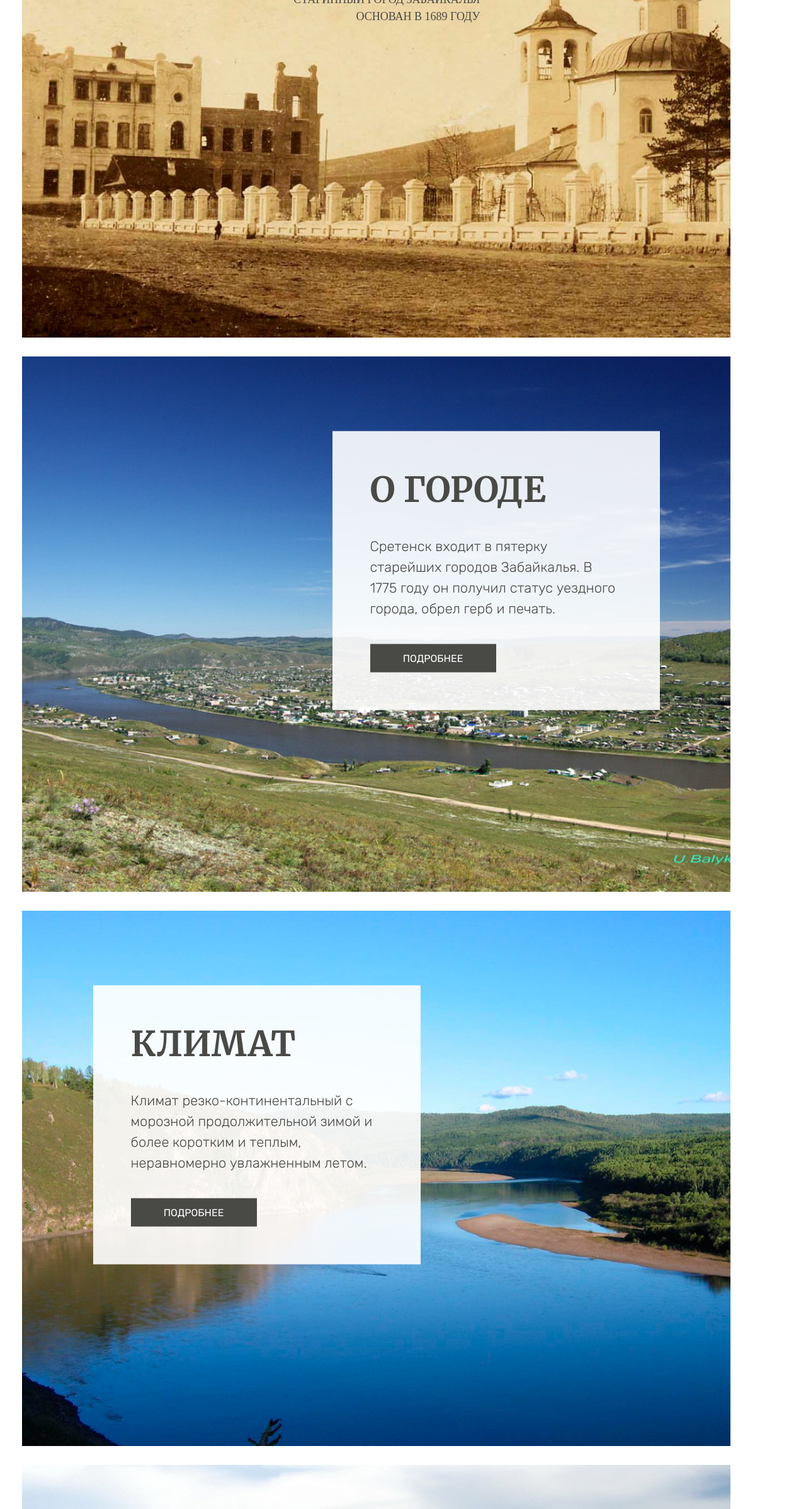
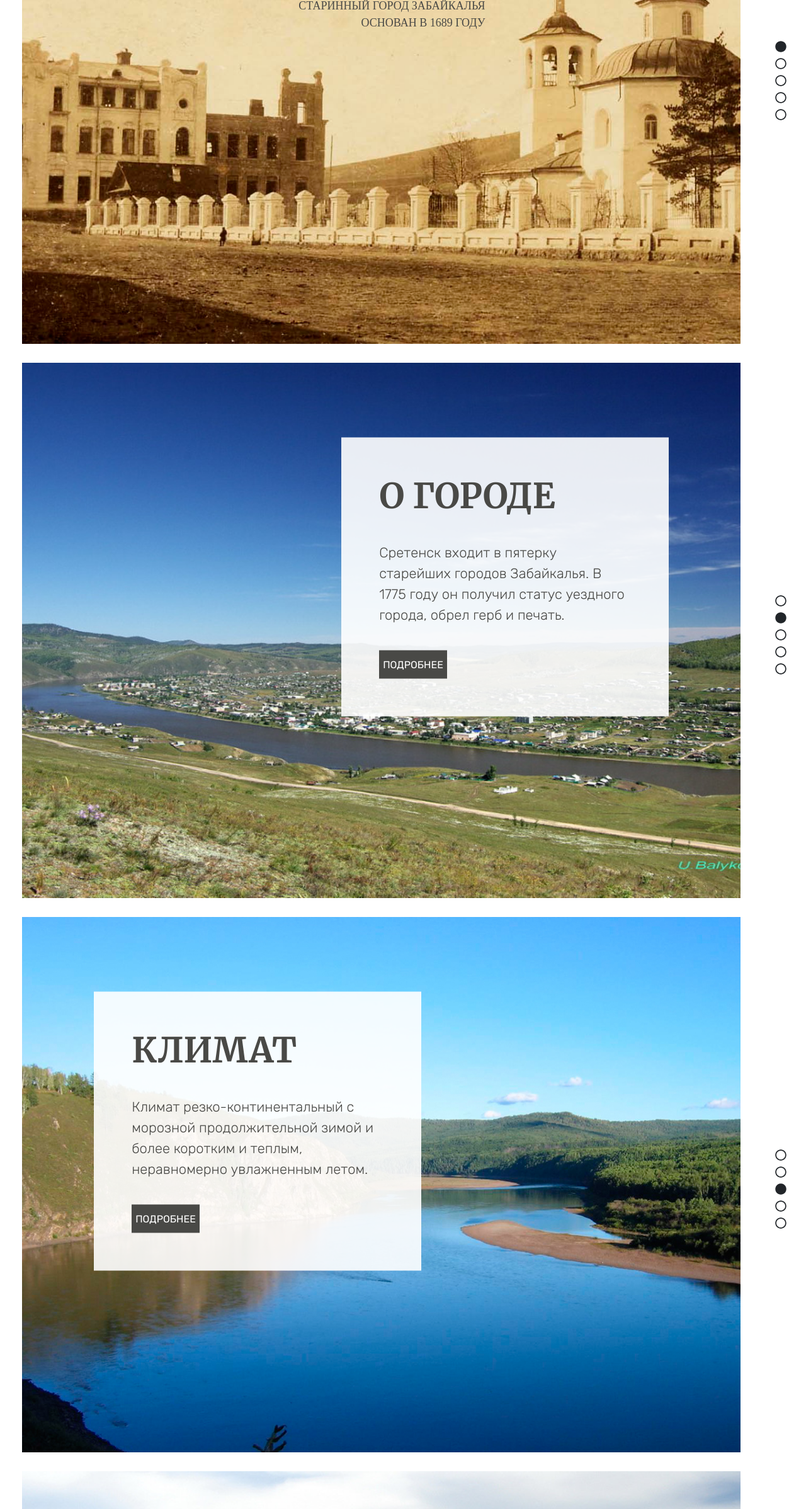
Before and after one commit to binakot/Sretensk-Home-Page, a website: page src/index.html in a window 1280 px wide. Shown: the part 404-2800 px from the top of the page at 63% size. Drawn offline with nearby package versions, Linux system fonts and the light colour scheme.

Commit message:
Added right column with image number marker.

```diff
--- a/src/css/main.css
+++ b/src/css/main.css
@@ -17,11 +17,16 @@
         padding-left: .5rem;
     }
     .navbar-expand-custom .navbar-collapse {
-        display: flex!important;
+        display: flex !important;
     }
     .navbar-expand-custom .navbar-toggler {
         display: none;
     }
+}
+
+body {
+    margin: 0;
+    padding: 0;
 }
 
 *:focus {
@@ -29,13 +34,8 @@
 }
 
 button:hover {
-    transform:scale(1.05,1.07);
+    transform: scale(1.05, 1.05);
     transition-duration: 250ms;
-}
-
-body {
-    margin: 0;
-    padding: 0;
 }
 
 .navbar {
@@ -48,7 +48,7 @@ body {
 }
 
 .navbar-brand {
-    padding-right: 85px;
+    padding-right: 50px;
     color: #494946 !important;
     font-family: cheap-stealer, serif;
     font-size: 60px;
@@ -63,12 +63,24 @@ body {
 }
 
 .container-fluid {
-    padding-top: 90px;
+    padding-top: 100px;
     padding-left: 50px;
-    padding-right: 135px;
 }
 
-.row {
+.container-fluid ul {
+    list-style: none;
+}
+
+.container-fluid li {
+    font-size: 18px;
+}
+
+.col-centered {
+    display: flex;
+    align-items: center;
+}
+
+.col-11 {
     margin-bottom: 30px;
     height: 850px;
     background: no-repeat center;
@@ -81,10 +93,6 @@ body {
     top: 50%;
     left: 50%;
     transform: translate(-50%, -50%);
-}
-
-#splash {
-    background-image: url("../img/1.jpg");
 }
 
 #splash .text-block {
@@ -107,22 +115,6 @@ body {
     font-size: 18px;
     text-align: right;
     text-transform: uppercase;
-}
-
-#page1 {
-    background-image: url("../img/2.jpg");
-}
-
-#page2 {
-    background-image: url("../img/3.jpg");
-}
-
-#page3 {
-    background-image: url("../img/4.jpg");
-}
-
-#page4 {
-    background-image: url("../img/5.jpg");
 }
 
 #page1 .text-block, #page2 .text-block, #page3 .text-block, #page4 .text-block {
@@ -159,7 +151,6 @@ body {
 }
 
 #page1 button, #page2 button, #page3 button, #page4 button {
-    width: 200px;
     height: 45px;
     color: white;
     background-color: #494946;
@@ -167,6 +158,26 @@ body {
     text-transform: uppercase;
     border: none;
     float: left;
+}
+
+#splash .col-11 {
+    background-image: url("../img/1.jpg");
+}
+
+#page1 .col-11 {
+    background-image: url("../img/2.jpg");
+}
+
+#page2 .col-11 {
+    background-image: url("../img/3.jpg");
+}
+
+#page3 .col-11 {
+    background-image: url("../img/4.jpg");
+}
+
+#page4 .col-11 {
+    background-image: url("../img/5.jpg");
 }
 
 #copyright {
--- a/src/index.html
+++ b/src/index.html
@@ -13,6 +13,7 @@
 
     <link href="https://fonts.googleapis.com/css?family=Merriweather:400,700|Rubik:300,400&amp;subset=cyrillic" rel="stylesheet">
     <link rel="stylesheet" href="https://stackpath.bootstrapcdn.com/bootstrap/4.1.0/css/bootstrap.min.css" integrity="sha384-9gVQ4dYFwwWSjIDZnLEWnxCjeSWFphJiwGPXr1jddIhOegiu1FwO5qRGvFXOdJZ4" crossorigin="anonymous">
+    <script defer src="https://use.fontawesome.com/releases/v5.0.10/js/all.js" integrity="sha384-slN8GvtUJGnv6ca26v8EzVaR9DC58QEwsIk9q1QXdCU8Yu8ck/tL/5szYlBbqmS+" crossorigin="anonymous"></script>
 
     <link rel="stylesheet" href="css/main.css">
 </head>
@@ -46,17 +47,26 @@
     <main role="main">
         <div class="container-fluid">
             <div id="splash" class="row">
-                <div class="col-md-12">
+                <div class="col-11">
                     <div class="text-block">
                         <h1>Сретенск</h1>
                         <p>Старинный город Забайкалья</p>
                         <p>Основан в 1689 году</p>
                     </div>
                 </div>
+                <div class="col-1 col-centered">
+                    <ul>
+                        <li><i class="fas fa-circle"></i>
+                        <li><i class="far fa-circle"></i>
+                        <li><i class="far fa-circle"></i>
+                        <li><i class="far fa-circle"></i>
+                        <li><i class="far fa-circle"></i>
+                    </ul>
+                </div>
             </div>
 
             <div id="page1" class="row">
-                <div class="col-md-12">
+                <div class="col-11">
                     <div class="text-block">
                         <h1>О городе</h1>
                         <p>
@@ -66,10 +76,19 @@
                         <a href="#"><button>Подробнее</button></a>
                     </div>
                 </div>
+                <div class="col-1 col-centered">
+                    <ul>
+                        <li><i class="far fa-circle"></i>
+                        <li><i class="fas fa-circle"></i>
+                        <li><i class="far fa-circle"></i>
+                        <li><i class="far fa-circle"></i>
+                        <li><i class="far fa-circle"></i>
+                    </ul>
+                </div>
             </div>
 
             <div id="page2" class="row">
-                <div class="col-md-12">
+                <div class="col-11">
                     <div class="text-block">
                         <h1>Климат</h1>
                         <p>
@@ -78,10 +97,19 @@
                         <a href="#"><button>Подробнее</button></a>
                     </div>
                 </div>
+                <div class="col-1 col-centered">
+                    <ul>
+                        <li><i class="far fa-circle"></i>
+                        <li><i class="far fa-circle"></i>
+                        <li><i class="fas fa-circle"></i>
+                        <li><i class="far fa-circle"></i>
+                        <li><i class="far fa-circle"></i>
+                    </ul>
+                </div>
             </div>
 
             <div id="page3" class="row">
-                <div class="col-md-12">
+                <div class="col-11">
                     <div class="text-block">
                         <h1>География</h1>
                         <p>
@@ -91,10 +119,19 @@
                         <a href="#"><button>Подробнее</button></a>
                     </div>
                 </div>
+                <div class="col-1 col-centered">
+                    <ul>
+                        <li><i class="far fa-circle"></i>
+                        <li><i class="far fa-circle"></i>
+                        <li><i class="far fa-circle"></i>
+                        <li><i class="fas fa-circle"></i>
+                        <li><i class="far fa-circle"></i>
+                    </ul>
+                </div>
             </div>
 
             <div id="page4" class="row">
-                <div class="col-lg-12">
+                <div class="col-11">
                     <div class="text-block">
                         <h1>Фото</h1>
                         <p>
@@ -102,6 +139,15 @@
                         </p>
                         <a href="#"><button>Подробнее</button></a>
                     </div>
+                </div>
+                <div class="col-1 col-centered">
+                    <ul>
+                        <li><i class="far fa-circle"></i>
+                        <li><i class="far fa-circle"></i>
+                        <li><i class="far fa-circle"></i>
+                        <li><i class="far fa-circle"></i>
+                        <li><i class="fas fa-circle"></i>
+                    </ul>
                 </div>
             </div>
         </div>
```
